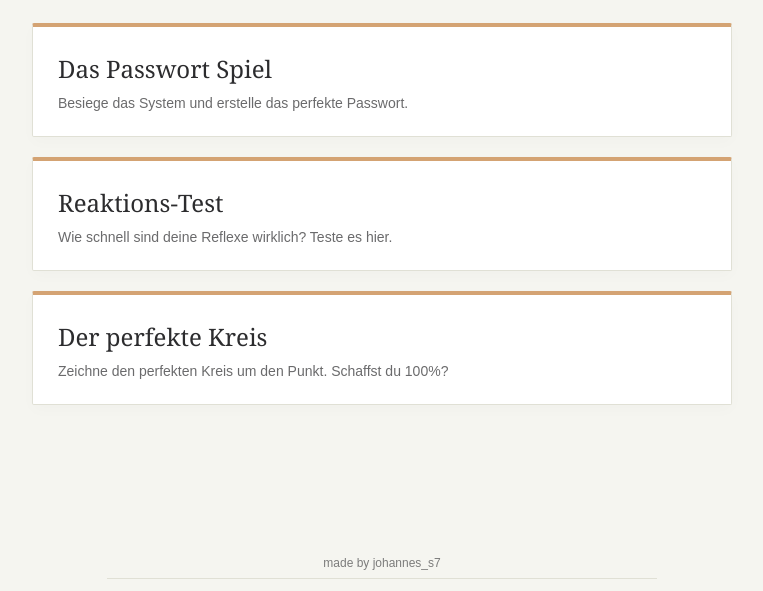
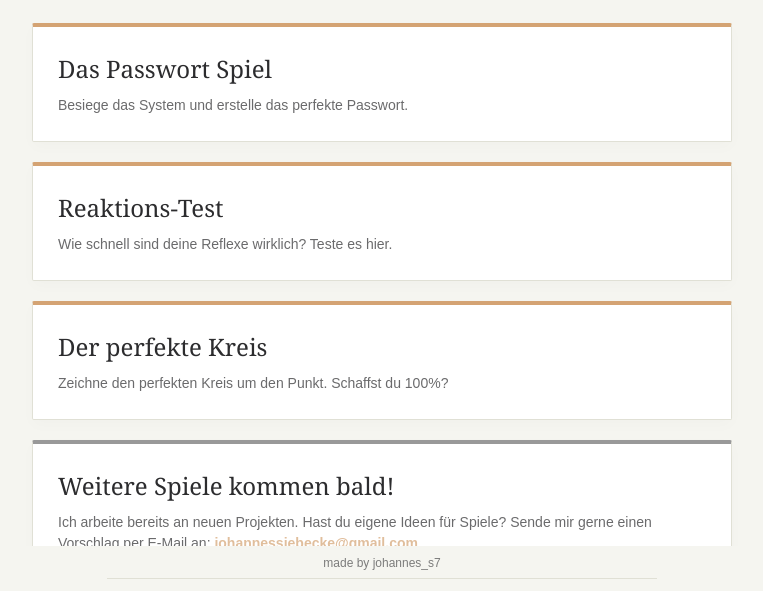
Before and after one commit to johanness7/johanness7.github.io, a plain HTML site: page index.html in a window 1280 px wide. Shown: the part 142-733 px from the top of the page, without its empty margins (258-1021 px from the left). Drawn offline with Linux system fonts and the light colour scheme.

Commit message:
Update index.html

```diff
--- a/index.html
+++ b/index.html
@@ -19,14 +19,18 @@
         .games-container { width: 100%; display: flex; flex-direction: column; gap: 20px; }
         .game-card { background: var(--card-bg); padding: 25px; border-radius: 2px; border: 1px solid var(--border); border-top: 4px solid var(--accent); box-shadow: 0 5px 15px rgba(0,0,0,0.02); text-decoration: none; color: var(--text); transition: transform 0.2s; }
         .game-card:hover { transform: scale(1.02); }
+        /* Style für das Info-Pad (nicht klickbar als Link, falls gewünscht) */
+        .info-card { border-top-color: #999; cursor: default; }
+        .info-card:hover { transform: none; }
         .game-card h2 { margin: 0 0 10px 0; font-size: 1.5rem; font-weight: 400; }
-        .game-card p { font-family: sans-serif; font-size: 14px; opacity: 0.7; margin: 0; }
+        .game-card p { font-family: sans-serif; font-size: 14px; opacity: 0.7; margin: 0; line-height: 1.5; }
         .footer-fixed { position: fixed; bottom: 0; left: 0; width: 100%; background: var(--bg); padding: 10px 0 15px 0; display: flex; flex-direction: column; align-items: center; z-index: 1000; }
         .made-by { font-family: sans-serif; font-size: 12px; opacity: 0.6; margin-bottom: 8px; }
         .social-links { width: 100%; max-width: 550px; border-top: 1px solid var(--border); padding-top: 15px; display: flex; justify-content: center; gap: 30px; }
         .social-links a { color: var(--text); text-decoration: underline; font-family: sans-serif; font-size: 13px; display: flex; align-items: center; gap: 8px; }
         .legal-links { font-size: 12px; opacity: 0.5; margin-top: 20px; font-family: sans-serif; text-align: center; }
         .legal-links a { color: inherit; text-decoration: none; }
+        .email-link { color: var(--accent); text-decoration: none; font-weight: bold; }
     </style>
 </head>
 <body>
@@ -45,6 +49,11 @@
                 <h2>Der perfekte Kreis</h2>
                 <p>Zeichne den perfekten Kreis um den Punkt. Schaffst du 100%?</p>
             </a>
+
+            <div class="game-card info-card">
+                <h2>Weitere Spiele kommen bald!</h2>
+                <p>Ich arbeite bereits an neuen Projekten. Hast du eigene Ideen für Spiele? Sende mir gerne einen Vorschlag per E-Mail an: <a href="mailto:johannessiebecke@gmail.com" class="email-link">johannessiebecke@gmail.com</a></p>
+            </div>
         </div>
     </div>
     <div class="footer-fixed">
```
